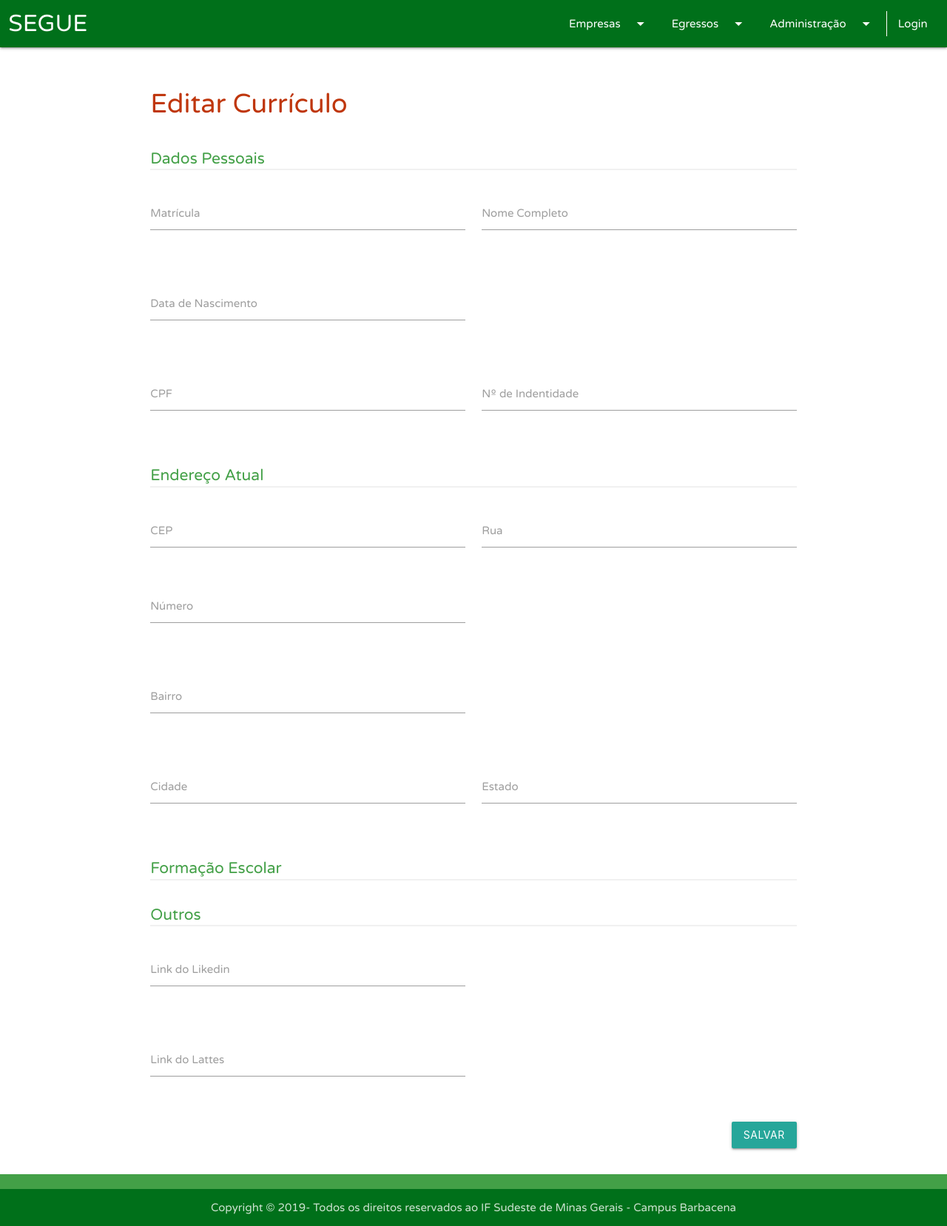
After one commit to GuilhermeDomith/SEGUE, a Django app: template SEGUE/templates/egresso/editar_curriculo.html in a window 1280 px wide. The commit adds this page. Shown: the whole page at 74% size. Run offline with Django 3.2, Linux system fonts and the light colour scheme; the template is opened without the code that fills it: values that come from a table or form of the project are taken from there, others are empty.

Commit message:
[ADD] editar_curriculo.html; [UP] Sidenav.html, models, views e forms

```diff
--- a/SEGUE/static/css/base.css
+++ b/SEGUE/static/css/base.css
@@ -23,6 +23,17 @@
 .titulo-pagina{
     font-size: 2.4em;
     color: #bf360c;
+}
+
+.subtitulo-form hr{
+    border: #f1f1f1 1px solid;
+    margin-bottom: 20px;
+}
+
+.subtitulo-form h3{
+    font-size: 1.4em;
+    margin: 15px 0 -5px;
+    color: #43a047
 }
 
 /*Manter footer em baixo*/
--- a/SEGUE/templates/base/sidenav.html
+++ b/SEGUE/templates/base/sidenav.html
@@ -56,7 +56,7 @@
 
                 <!-- Menu Dropdown Egressos -->
                 <ul id="dropdown-egresso" class="dropdown-content">
-                    <li><a href="#">Currículo</a></li>
+                    <li><a href="{% url 'egresso:editar-curriculo' %}">Currículo</a></li>
                     <li><a href="#">Oportunidades</a></li>
                 </ul>
 
@@ -143,7 +143,7 @@
                     <div class="collapsible-body" style="font-style: italic;">
                         <ul>
                             <li>
-                                <a href="#">Currículo</a>
+                                <a href="{% url 'egresso:editar-curriculo' %}">Currículo</a>
                             </li>
                             <li>
                                 <a href="#">Oportunidades</a>
--- /dev/null
+++ b/SEGUE/templates/egresso/editar_curriculo.html
@@ -0,0 +1,194 @@
+{% extends 'base/base.html'%}
+
+{% block main %}
+<div class="section">
+    <form action="{% url 'egresso:editar-curriculo' %}" method="POST">
+        {% csrf_token %}
+
+        <div class="row">
+
+            <!-- Título página -->
+            <div class="col s12">
+                <h1 class="titulo-pagina">Editar Currículo</h1>
+            </div>
+
+            <!-- Mensagem de erro -->
+            <div class="col s12">
+                {% for error in form.non_field_errors %}
+                <p class="color-sec-2">{{error}}</p>
+                {% endfor %}
+            </div>
+            <div class="col s12">
+                {{form.errors}}
+            </div>
+
+
+            <!--Subtítulo Dados Pessoais -->
+            <div class="subtitulo-form col s12">
+                <h3>Dados Pessoais</h3>
+                <hr>
+            </div>
+
+            <div class="row">
+                <!-- Matrícula -->
+                <div class="input-field col s12 m6">
+                    <input id="matricula" name="matricula" type="text"
+                        value="{{ form.matricula.value|default_if_none:'' }}">
+                    <label for="matricula">Matrícula</label>
+                    <span class="helper-text color-sec-2" data-error="{{form.matricula.errors|first}}">
+                    </span>
+                </div>
+
+                <!-- Nome Completo -->
+                <div class="input-field col s12 m6">
+
+                        {% if form.nome_completo.errors %}
+                        <input id="nome_completo" name="nome_completo" type="text"
+                            class="validate invalid" value="{{ form.nome_completo.value|default_if_none:'' }}">
+                        {% else %}
+                        <input id="nome_completo" name="nome_completo" type="text"
+                            class="validate" value="{{ form.nome_completo.value|default_if_none:'' }}">
+                        {% endif %}
+
+                    <label for="nome_completo">Nome Completo</label>
+                    <span class="helper-text color-sec-2" data-error="{{form.nome_completo.errors|first}}"></span>
+                </div>
+            </div>
+
+            <div class="row">
+                <!-- Data Nascimento -->
+                <div class="input-field col s12 m6">
+                    <input id="data_nascimento" name="data_nascimento" type="text" class="datepicker"
+                        value="{{ form.data_nascimento.value|default_if_none:'' }}">
+                    <label for="data_nascimento">Data de Nascimento</label>
+                    <span class="helper-text color-sec-2" data-error="{{form.data_nascimento.errors|first}}">
+                    </span>
+                </div>
+            </div>
+
+            <div class="row">
+                <!-- CPF -->
+                <div class="input-field col s12 m6">
+                    <input id="cpf" name="cpf" type="text" value="{{ form.cpf.value|default_if_none:'' }}">
+                    <label for="cpf">CPF</label>
+                    <span class="helper-text color-sec-2" data-error="{{form.cpf.errors|first}}">
+                    </span>
+                </div>
+
+                <!-- Doc Identidade -->
+                <div class="input-field col s12 m6">
+                    <input id="identidade" name="identidade" type="text"
+                        value="{{ form.identidade.value|default_if_none:'' }}">
+                    <label for="identidade">Nº de Indentidade</label>
+                    <span class="helper-text color-sec-2" data-error="{{form.identidade.errors|first}}">
+                    </span>
+                </div>
+            </div>
+
+
+
+            <!--Subtítulo Endereço Atual -->
+            <div class="subtitulo-form col s12">
+                <h3>Endereço Atual</h3>
+                <hr>
+            </div>
+
+            <!-- CEP -->
+            <div class="input-field col s12 m6">
+                <input id="cep" name="cep" type="text" value="{{ form.cep.value|default_if_none:'' }}">
+                <label for="cep">CEP</label>
+                <span class="helper-text color-sec-2" data-error="{{form.cep.errors|first}}">
+                </span>
+            </div>
+
+            <div class="row">
+                <!-- Rua -->
+                <div class="input-field col s12 m6">
+                    <input id="rua" name="rua" type="text" value="{{ form.rua.value|default_if_none:'' }}">
+                    <label for="rua">Rua</label>
+                    <span class="helper-text color-sec-2" data-error="{{form.rua.errors|first}}">
+                    </span>
+                </div>
+
+                <!-- Número -->
+                <div class="input-field col s12 m6">
+                    <input id="numero" name="numero" type="text" value="{{ form.numero.value|default_if_none:'' }}">
+                    <label for="numero">Número</label>
+                    <span class="helper-text color-sec-2" data-error="{{form.numero.errors|first}}">
+                    </span>
+                </div>
+            </div>
+
+            <div class="row">
+                <!-- Bairro -->
+                <div class="input-field col s12 m6">
+                    <input id="bairro" name="bairro" type="text" value="{{ form.bairro.value|default_if_none:'' }}">
+                    <label for="bairro">Bairro</label>
+                    <span class="helper-text color-sec-2" data-error="{{form.bairro.errors|first}}">
+                    </span>
+                </div>
+            </div>
+
+            <div class="row">
+                <!-- Cidade -->
+                <div class="input-field col s12 m6">
+                    <input id="cidade" name="cidade" type="text" value="{{ form.cidade.value|default_if_none:'' }}">
+                    <label for="cidade">Cidade</label>
+                    <span class="helper-text color-sec-2" data-error="{{form.cidade.errors|first}}">
+                    </span>
+                </div>
+
+                <!-- Estado -->
+                <div class="input-field col s12 m6">
+                    <input id="estado" name="estado" type="text" value="{{ form.estado.value|default_if_none:'' }}">
+                    <label for="estado">Estado</label>
+                    <span class="helper-text color-sec-2" data-error="{{form.estado.errors|first}}">
+                    </span>
+                </div>
+            </div>
+
+
+
+            <!--Subtítulo Formação Escolar -->
+            <div class="subtitulo-form col s12">
+                <h3>Formação Escolar</h3>
+                <hr>
+            </div>
+
+
+
+            <!--Subtítulo Outros -->
+            <div class="subtitulo-form col s12">
+                <h3>Outros</h3>
+                <hr>
+            </div>
+
+            <div class="row">
+                <!-- Link do LinkedIn -->
+                <div class="input-field col s12 m6">
+                    <input id="link_likedin" name="link_likedin" type="text"
+                        value="{{ form.link_likedin.value|default_if_none:'' }}">
+                    <label for="link_likedin">Link do Likedin</label>
+                    <span class="helper-text color-sec-2" data-error="{{form.link_likedin.errors|first}}">
+                    </span>
+                </div>
+            </div>
+
+            <div class="row">
+                <!-- Link do Currículo Lattes -->
+                <div class="input-field col s12 m6">
+                    <input id="link_lattes" name="link_lattes" type="text"
+                        value="{{ form.link_lattes.value|default_if_none:'' }}">
+                    <label for="link_lattes">Link do Lattes</label>
+                    <span class="helper-text color-sec-2" data-error="{{form.link_lattes.errors|first}}">
+                    </span>
+                </div>
+            </div>
+
+            <div class="col s12">
+                <button class="btn waves-effect waves-light right" type="submit" name="action">Salvar</button>
+            </div>
+        </div>
+    </form>
+</div>
+{% endblock %}
--- /dev/null
+++ b/egresso/forms.py
@@ -0,0 +1,63 @@
+from django import forms
+
+class EgressoForm(forms.Form):
+    matricula = forms.CharField(
+        max_length=30,
+        help_text='1')
+    nome_completo = forms.CharField(
+        help_text='2'
+    )
+    data_nascimento = forms.DateField(
+        help_text='3'
+    )
+    cpf = forms.CharField(
+        max_length=15,
+        help_text='4'
+    )
+    identidade = forms.CharField(
+        max_length=15,
+        help_text='5'
+    )
+
+    link_likedin = forms.CharField(
+        help_text='6'
+    )
+    link_lattes = forms.CharField(
+        help_text='7'
+    )
+
+    cep = forms.CharField(
+        max_length=15,
+        help_text='8'
+    )
+    rua = forms.CharField(
+        max_length=150,
+        help_text='9'
+    )
+    numero = forms.IntegerField(
+        help_text='10'
+    )
+    bairro = forms.CharField(
+        max_length=60,
+        help_text='11'
+    )
+    cidade = forms.CharField(
+        max_length=60,
+        help_text='12'
+    )
+    estado = forms.CharField(
+        max_length=2,
+        help_text='13'
+    )
+
+    def clean(self):
+        cleaned_data = super(EgressoForm, self).clean()
+        '''
+        name = cleaned_data.get('name')
+        email = cleaned_data.get('email')
+        message = cleaned_data.get('message')'''
+
+        #if not name and not email and not message:
+            #raise forms.ValidationError('You have to write something!')
+
+        return cleaned_data
--- a/egresso/urls.py
+++ b/egresso/urls.py
@@ -4,6 +4,6 @@ from . import views
 app_name = 'egresso'
 
 urlpatterns = [
-    path('cadastro/', views.cadastro_egresso, name='cadastro'),
+    path('meu-curriculo/', views.editar_meu_curriculo, name='editar-curriculo'),
     path('<int:codigo>/', views.info_egresso, name='info'),
 ]
```
Also changed, not shown: SEGUE/templates/base/base.html (+29 -0 lines), egresso/models.py (+9 -3 lines), egresso/views.py (+44 -3 lines), egresso/migrations/0002_egresso_nome_completo.py (added), egresso/migrations/0003_auto_20190227_1053.py (added).
